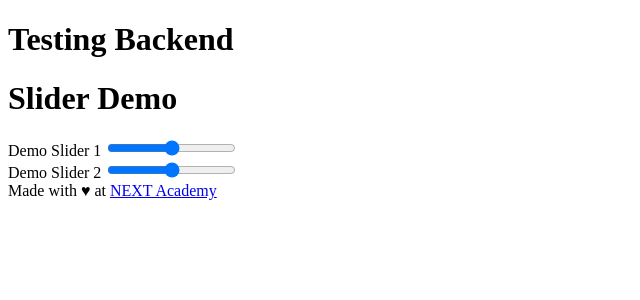
After one commit to Joel6000/nextq_backend, a Python web app: template templates/index.html in a window 1280 px wide. The commit adds this page. Shown: the top 300 px of the page, without its empty margins (0-640 px from the left). Run offline with Jinja, Linux system fonts and the light colour scheme; the template is opened without the code that fills it, so the values that code supplies are empty; some libraries are stand-ins or nearby versions.

Commit message:
added socket

```diff
--- a/requirements.txt
+++ b/requirements.txt
@@ -7,7 +7,7 @@ colorama==0.4.4
 Flask==1.1.2
 Flask-Cors==3.0.10
 Flask-JWT-Extended==3.25.0
-Flask-SocketIO==5.0.1
+Flask-SocketIO==4.3.2
 itsdangerous==1.1.0
 Jinja2==2.11.2
 jmespath==0.10.0
@@ -18,8 +18,8 @@ psycopg2-binary==2.8.6
 PyJWT==1.7.1
 python-dateutil==2.8.1
 python-dotenv==0.15.0
-python-engineio==4.0.0
-python-socketio==5.0.4
+python-engineio==3.14.2
+python-socketio==4.6.1
 s3transfer==0.3.4
 six==1.15.0
 urllib3==1.26.3
--- a/templates/_layout.html
+++ b/templates/_layout.html
@@ -1,21 +1,26 @@
-</head>
+<!DOCTYPE html>
+<html lang="en" dir="ltr">
+  <head>
+    <meta charset="utf-8">
+    <meta name="viewport" content="width=device-width, initial-scale=1, shrink-to-fit=no">
 
-<body>
-{% with messages = get_flashed_messages() %}
-  {% if messages %}
-    <ul class=flashes>
-    {% for message in messages %}
-      <li>{{ message }}</li>
-    {% endfor %}
-    </ul>
-  {% endif %}
-{% endwith %}
+    {% block header %}
 
- <div class="container">
-   {% block content %}
-   <h1>Testing Backend</h1>
-   {% endblock %}
- </div>
+    {% endblock %}
 
-</body>
+    <title>
+      {% block title %}
+      {% endblock %}NEXTQ
+    </title>
+
+  </head>
+  <body>
+    <div>
+      {% block content %}
+      {% endblock %}
+    </div>
+    <footer>
+      Made with &hearts; at <a target="_blank" href="https://www.nextacademy.com/?utm_source=github&utm_medium=student-challenge&utm_campaign=flask-nextagram">NEXT Academy</a>
+    </footer>
+  </body>
 </html>
--- /dev/null
+++ b/templates/index.html
@@ -0,0 +1,48 @@
+{% extends "_layout.html" %}
+{% block header %}
+<script src="//cdnjs.cloudflare.com/ajax/libs/socket.io/2.2.0/socket.io.js" integrity="sha256-yr4fRk/GU1ehYJPAs8P4JlTgu0Hdsp4ZKrx8bDEDC3I=" crossorigin="anonymous"></script>
+<script src="https://code.jquery.com/jquery-3.3.1.js"></script>
+<script type="text/javascript" charset="UTF-8">
+
+    $(document).ready(function() {
+
+        // sending a connect request to the server.
+        var socket = io.connect('http://localhost:5000');
+
+        // An event handler for a change of value
+        $('input.sync').on('input', function(event) {
+            socket.emit('Slider value changed', {
+                who: $(this).attr('id'),
+                data: $(this).val()
+            });
+            return false;
+        });
+
+        socket.on('after connect', function(msg) {
+            console.log('After connect', msg);
+        });
+
+        socket.on('update value', function(msg) {
+            console.log('Slider value updated');
+            $('#' + msg.who).val(msg.data);
+        });
+    });
+</script>
+{% endblock %}
+{% block content %}
+<h1>Testing Backend</h1>
+<div class="container text-center">
+    <h1 >Slider Demo</h1>
+    <form class="mt-5">
+      <div class="form-group">
+        <label for="formControlRange">Demo Slider 1</label>
+        <input type="range" class="form-control-range sync" id="slider1" min="0" max="50" value="{{slider1}}">
+      </div>
+      <div class="form-group">
+        <label for="formControlRange">Demo Slider 2</label>
+        <input type="range" class="form-control-range sync" id="slider2" min="0" max="50" value="{{slider2}}">
+      </div>
+    </form>
+</div>
+
+{% endblock %}
```
Also changed, not shown: app.py (+15 -1 lines), 1 other file.
